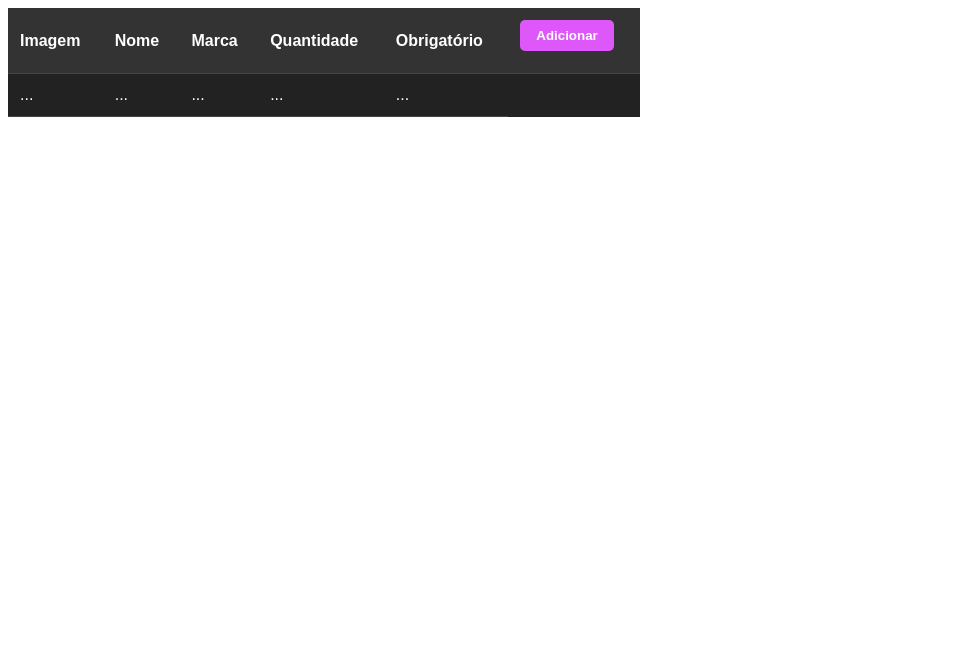
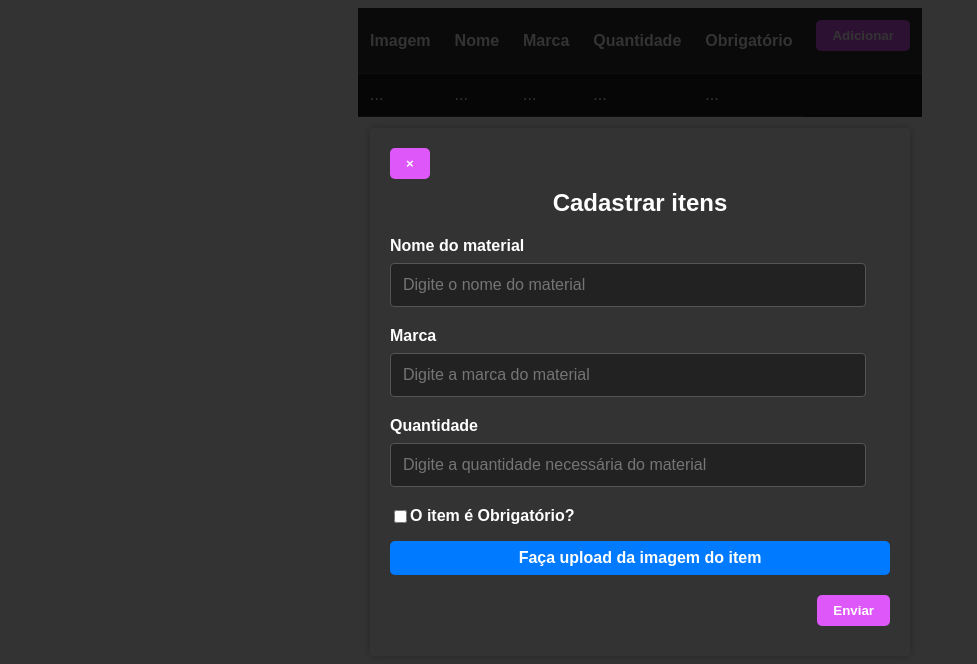
Before and after one commit to kauakirchner/souodonto-test-frontend, a React (Vite) app: page / in a window 1280 px wide. Both pictures are taken after a click on the button "Adicionar". Shown: the top 664 px of the page, without its empty margins (0-977 px from the left). Built offline with nearby package versions, Linux system fonts and the light colour scheme.

Commit message:
feat/Criando formulário de cadastro de material.

```diff
--- a/src/App.jsx
+++ b/src/App.jsx
@@ -1,4 +1,5 @@
 import { Table } from "./components/itens-table/Table"
+import "./main.css"
 
 function App() {
   return (
--- a/src/components/button/Button.jsx
+++ b/src/components/button/Button.jsx
@@ -1,8 +1,22 @@
 import "./button.css";
 
-export const Button = ({ onClick, type }) => {
-    const buttonType = type === "error" ? "red" : "purple";
+export const Button = ({ onClick, color, type, text, className }) => {
+    const buttonColor = color === "error" ? "red" : "purple";
+    const buttonType = type ? type : "button"
+    const buttonClassName = className ? className : "";
+
+    const handleClick = () => {
+        if (typeof onClick === "function") {
+            onClick();
+        }
+    }
     return (
-        <button className={`btn ${buttonType}`} onClick={onClick}>Adicionar</button>
+        <button
+            className={`btn ${buttonColor} ${buttonClassName}`}
+            type={buttonType}
+            onClick={handleClick}
+        >
+            { text }
+        </button>
     )
 }
--- /dev/null
+++ b/src/components/forms/modals/FormAddItem.jsx
@@ -0,0 +1,118 @@
+import { Button } from "../../button/Button";
+import { useState } from 'react';
+import './form.css';
+
+export const FormAddITem = ({ showForm, onClick }) => {
+  const [itemName, setitemName] = useState('');
+  const [itemBrand, setitemBrand] = useState('');
+  const [itemQuantity, setitemQuantity] = useState('');
+  const [isItemRequired, setisItemRequired] = useState(false);
+  const [itemImage, setitemImage] = useState('');
+
+  const handleSubmit = (event) => {
+    event.preventDefault();
+
+    console.log('Form data:', {
+      itemName,
+      itemBrand,
+      itemQuantity,
+      isItemRequired,
+      itemImage
+    });
+
+    clearForm();
+  };
+
+  const clearForm = () => {
+    setitemName('');
+    setitemBrand('');
+    setitemQuantity('');
+    setisItemRequired(false);
+    setitemImage('');
+  }
+
+  const handleFileChange = (event) => {
+    const file = event.target.files[0];
+    setitemImage(file);
+  };
+
+  return (
+
+    <>
+      {showForm && (
+        <div className="form-container">
+          <div className="form-content">
+            <Button
+              type="error"
+              onClick={onClick}
+              text="&times;"
+              className="close-btn"
+            />
+            <h2 className="form-title">Cadastrar itens</h2>
+            <form className="form" onSubmit={handleSubmit}>
+              <div className="form-group">
+                <label htmlFor="itemName">Nome do material</label>
+                <input
+                  type="text"
+                  id="itemName"
+                  value={itemName}
+                  placeholder="Digite o nome do material"
+                  onChange={(e) => setitemName(e.target.value)}
+                  required
+                />
+              </div>
+              <div className="form-group">
+                <label htmlFor="itemBrand">Marca</label>
+                <input
+                  type="text"
+                  id="itemBrand"
+                  placeholder="Digite a marca do material"
+                  value={itemBrand}
+                  onChange={(e) => setitemBrand(e.target.value)}
+                  required
+                />
+              </div>
+              <div className="form-group">
+                <label htmlFor="itemQuantity">Quantidade</label>
+                <input
+                  type="number"
+                  placeholder="Digite a quantidade necessária do material"
+                  id="itemQuantity"
+                  value={itemQuantity}
+                  onChange={(e) => setitemQuantity(e.target.value)}
+                  required
+                />
+              </div>
+              <div className="checkbox-group">
+                <input
+                  type="checkbox"
+                  id="required"
+                  checked={isItemRequired}
+                  onChange={(e) => setisItemRequired(e.target.checked)}
+                  required
+                />
+                <label htmlFor="isItemRequired">O item é Obrigatório?</label>
+              </div>
+              <div className="form-group">
+                <label htmlFor="itemImage" className="file-field">Faça upload da imagem do item</label>
+                <input
+                  type="file"
+                  id="itemImage"
+                  onChange={handleFileChange}
+                  accept="image/*"
+                  required
+                />
+              </div>
+              <div className="form-actions">
+                <Button
+                  type="submit"
+                  text="Enviar"
+                />
+              </div>
+            </form>
+          </div>
+        </div>
+      )}
+    </>
+  );
+}
--- /dev/null
+++ b/src/components/forms/modals/form.css
@@ -0,0 +1,104 @@
+.form-container {
+    position: fixed;
+    z-index: 999;
+    left: 0;
+    top: 0;
+    width: 100%;
+    height: 100%;
+    overflow: auto;
+    background-color: rgba(0, 0, 0, 0.8);
+}
+
+.form-content {
+    background-color: #333;
+    margin: 10% auto;
+    padding: 20px;
+    border-radius: 4px;
+    max-width: 500px;
+    box-shadow: 0 0 10px rgba(0, 0, 0, 0.3);
+}
+
+.form-title {
+    margin-top: 0;
+    margin-bottom: 20px;
+    font-size: 24px;
+    text-align: center;
+    color: #fff;
+}
+
+.form-group {
+    margin-bottom: 20px;
+}
+
+.form-group label {
+    display: block;
+    margin-bottom: 8px;
+    font-weight: bold;
+    font-size: 16px;
+    color: #fff;
+}
+
+.checkbox-group {
+    display: flex;
+    margin-bottom: 15px;
+    font-weight: bold;
+    font-size: 16px;
+    color: #fff;
+}
+
+.form-group input[type="text"],
+.form-group input[type="number"],
+.form-group input[type="email"] {
+    width: 90%;
+    padding: 12px;
+    border: 1px solid #555;
+    border-radius: 4px;
+    font-size: 16px;
+    background-color: #222;
+    color: #fff;
+    outline: 0;
+}
+
+.form-group input[type="text"]:focus,
+.form-group input[type="number"]:focus,
+.form-group input[type="email"]:focus,
+.form-group input[type="file"]:focus,
+.form-group input[type="checkbox"]:focus {
+  box-shadow: 0 0 5px rgba(222, 87, 249, 0.3);
+}
+
+.form-group-checkbox {
+    display: flex;
+    align-items: center;
+    font-size: 16px;
+    color: #fff;
+}
+
+.form-group-checkbox label {
+    margin-left: 10px;
+}
+
+.form-actions {
+    text-align: right;
+}
+
+.form-group input[type="file"] {
+    display: none;
+}
+
+
+.file-field {
+    text-align: center;
+    color: white;
+    border: none;
+    padding: 8px 16px;
+    margin-bottom: 10px;
+    cursor: pointer;
+    border-radius: 5px;
+    font-weight: bold;
+    background-color: #007bff;
+}
+
+.close-btn {
+    order: 2;
+}
--- a/src/components/itens-table/Table.jsx
+++ b/src/components/itens-table/Table.jsx
@@ -1,12 +1,13 @@
 import { useState } from "react"
 import { Button } from "../button/Button"
+import { FormAddITem } from "../forms/modals/FormAddItem"
 import "./table.css"
 
 export const Table = () => {
-    const [isModalOpen, setIsModalOpen] = useState(false);
+    const [isFormModalOpen, setIsFormModalOpen] = useState(false);
 
-    const handleOpenModalAddItem = () => {
-        console.log("do something")
+    const handleToggleFormAddITem = () => {
+        setIsFormModalOpen(prevState => !prevState);
     }
     return (
         <div className="table-container">
@@ -19,7 +20,10 @@ export const Table = () => {
                     <th>Quantidade</th>
                     <th>Obrigatório</th>
                     <th>
-                        <Button onClick={handleOpenModalAddItem} />
+                        <Button
+                            onClick={handleToggleFormAddITem}
+                            text="Adicionar"
+                        />
                     </th>
                 </tr>
                 </thead>
@@ -33,6 +37,10 @@ export const Table = () => {
                 </tr>
                 </tbody>
         </table>
+        <FormAddITem
+            showForm={isFormModalOpen}
+            onClick={handleToggleFormAddITem}
+        />
       </div>
     )
 }
--- /dev/null
+++ b/src/main.css
@@ -0,0 +1,8 @@
+.container {
+    display: flex;
+    justify-content: center;
+}
+
+body {
+    font-family: Arial, Helvetica, sans-serif;
+}
```
Also changed, not shown: src/components/modals/modal-add-item/ModalAddItem.jsx (deleted, +0 -7 lines).
